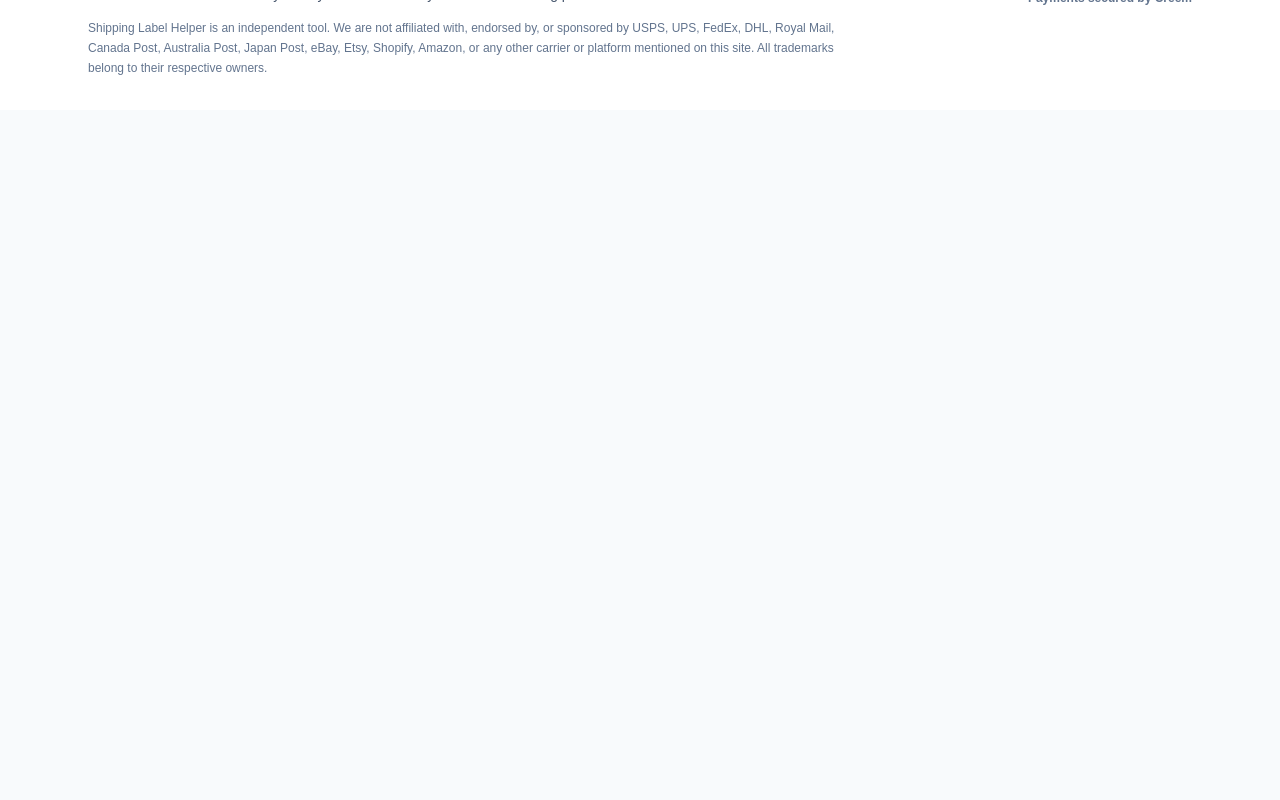
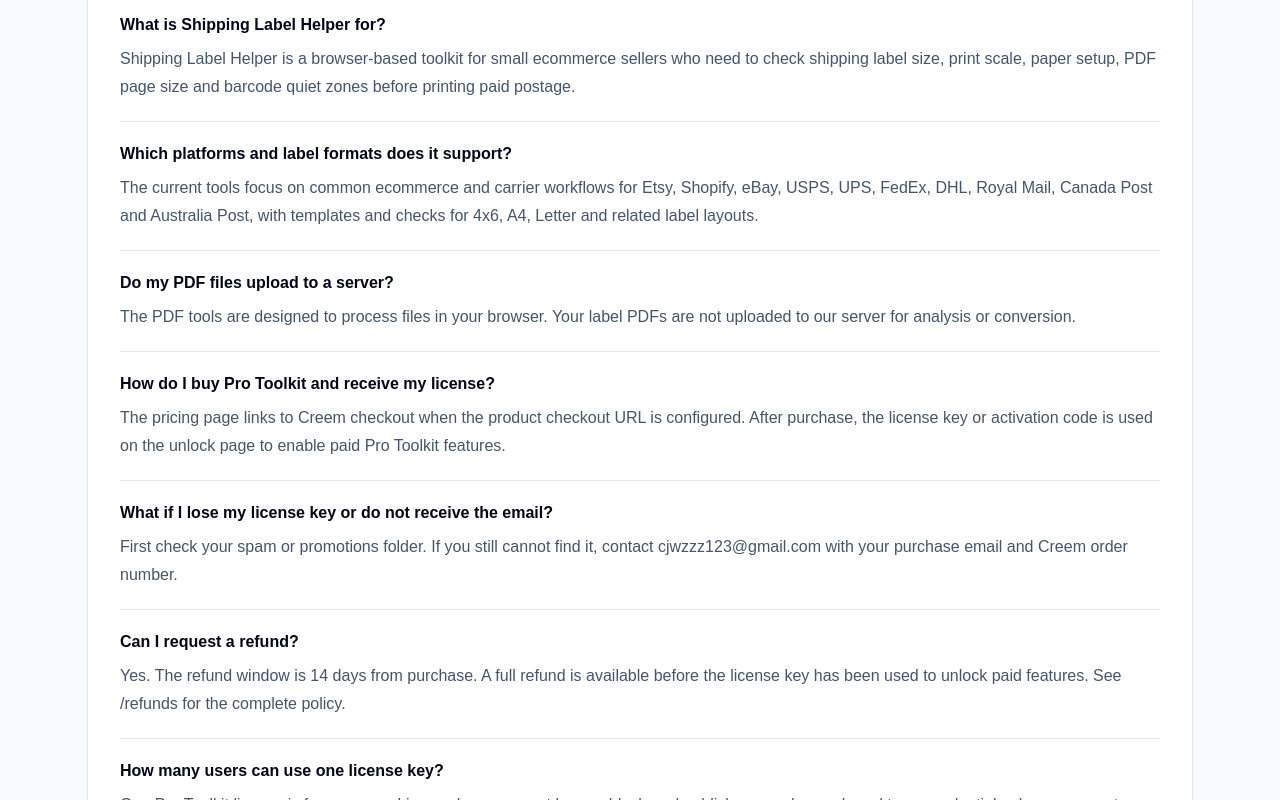
Before and after one commit to cjwzzz123-a11y/labelhelper, a Next.js app: page / in a window 1280 px wide. Shown: the part 2560-3360 px from the top of the page. Before the commit the page ends 2670 px from the top, so only its background shows below. Built offline with nearby package versions, Linux system fonts and the light colour scheme; no server answers.

Commit message:
feat(home): add FAQ section and JsonLd schema

```diff
--- a/app/page.tsx
+++ b/app/page.tsx
@@ -1,4 +1,5 @@
 import Link from "next/link";
+import { HomeFaq } from "@/components/HomeFaq";
 import { JsonLd } from "@/components/JsonLd";
 import { ShippingResponsibilityNotice } from "@/components/LegalNotice";
 import { SizeChecker } from "@/components/tools/SizeChecker";
@@ -73,6 +74,10 @@
       <section className="mx-auto max-w-6xl px-6 py-10">
         <ShippingResponsibilityNotice />
       </section>
+
+      <section className="mx-auto max-w-6xl px-6 pb-14">
+        <HomeFaq />
+      </section>
     </main>
   );
 }
--- /dev/null
+++ b/components/HomeFaq.tsx
@@ -0,0 +1,40 @@
+import { FAQ, type FAQItem } from "@/components/FAQ";
+
+const homeFaqItems: FAQItem[] = [
+  {
+    question: "What is Shipping Label Helper for?",
+    answer: "Shipping Label Helper is a browser-based toolkit for small ecommerce sellers who need to check shipping label size, print scale, paper setup, PDF page size and barcode quiet zones before printing paid postage.",
+  },
+  {
+    question: "Which platforms and label formats does it support?",
+    answer: "The current tools focus on common ecommerce and carrier workflows for Etsy, Shopify, eBay, USPS, UPS, FedEx, DHL, Royal Mail, Canada Post and Australia Post, with templates and checks for 4x6, A4, Letter and related label layouts.",
+  },
+  {
+    question: "Do my PDF files upload to a server?",
+    answer: "The PDF tools are designed to process files in your browser. Your label PDFs are not uploaded to our server for analysis or conversion.",
+  },
+  {
+    question: "How do I buy Pro Toolkit and receive my license?",
+    answer: "The pricing page links to Creem checkout when the product checkout URL is configured. After purchase, the license key or activation code is used on the unlock page to enable paid Pro Toolkit features.",
+  },
+  {
+    question: "What if I lose my license key or do not receive the email?",
+    answer: "First check your spam or promotions folder. If you still cannot find it, contact cjwzzz123@gmail.com with your purchase email and Creem order number.",
+  },
+  {
+    question: "Can I request a refund?",
+    answer: "Yes. The refund window is 14 days from purchase. A full refund is available before the license key has been used to unlock paid features. See /refunds for the complete policy.",
+  },
+  {
+    question: "How many users can use one license key?",
+    answer: "One Pro Toolkit license is for one user. License keys may not be resold, shared publicly or used as a shared team credential unless a separate plan explicitly allows it.",
+  },
+  {
+    question: "What if my carrier, marketplace or file format is not supported?",
+    answer: "Use the free checks and templates where they fit, and contact cjwzzz123@gmail.com with the unsupported platform, carrier, paper size and a description of the issue. Do not send sensitive label files unless support specifically asks for an example.",
+  },
+];
+
+export function HomeFaq() {
+  return <FAQ heading="Frequently asked questions" items={homeFaqItems} />;
+}
```
